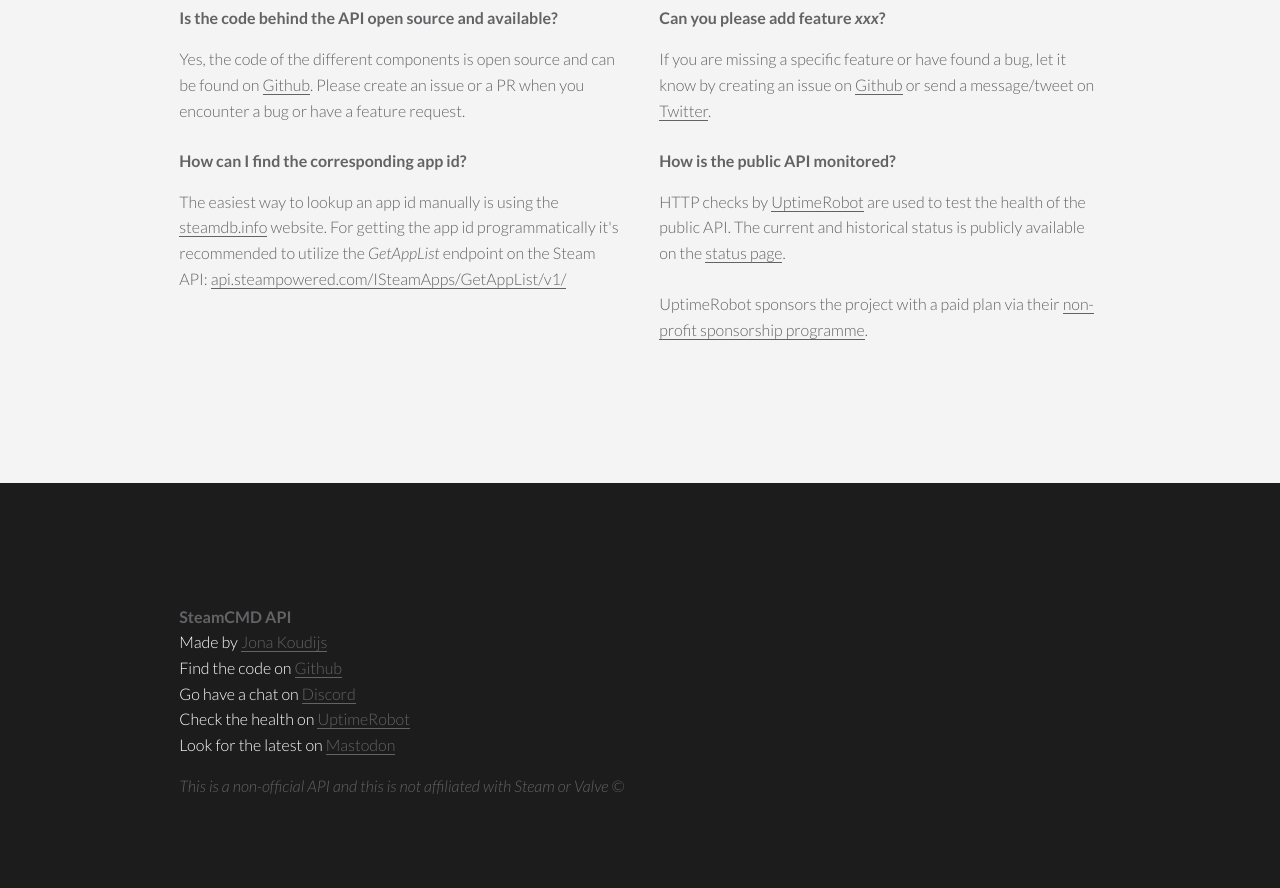
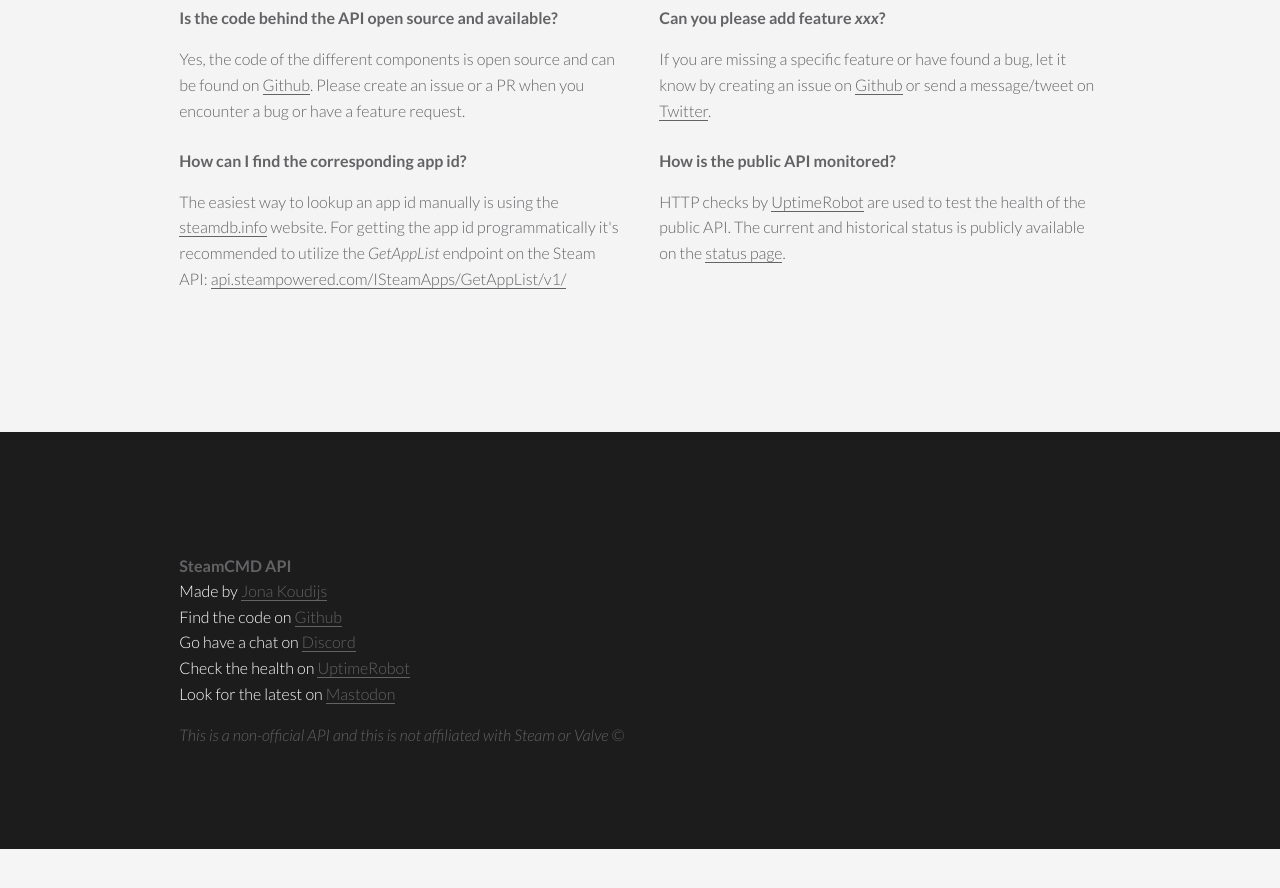
Before and after one commit to steamcmd/website, a Jekyll site: the page built from index.html, in a window 1280 px wide and 900 px high, scrolled down 5119 px. Shown: the top 888 px of the window. Built offline with Jekyll 4.4.1, drawn with Linux system fonts in a browser that asks for light colours; after the commit the page ends 5968 px from its top, so only the background shows below that.

Commit message:
Remove extra info

```diff
--- a/_includes/faq.html
+++ b/_includes/faq.html
@@ -61,9 +61,6 @@
       HTTP checks by <a href="https://uptimerobot.com">UptimeRobot</a> are used
       to test the health of the public API. The current and historical status is
       publicly available on the <a href="https://stats.uptimerobot.com/wrYlLT1R5">status page</a>.
-      <br/><br/>
-      UptimeRobot sponsors the project with a paid plan via their <a href="https://uptimerobot.com/sponsorship">non-profit sponsorship
-      programme</a>.
     </p>
   </div>
 </div>
```
